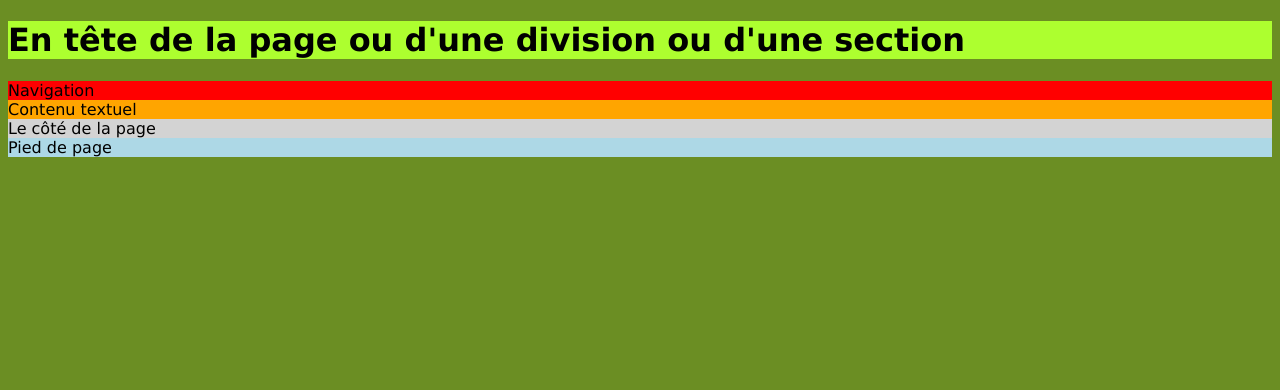
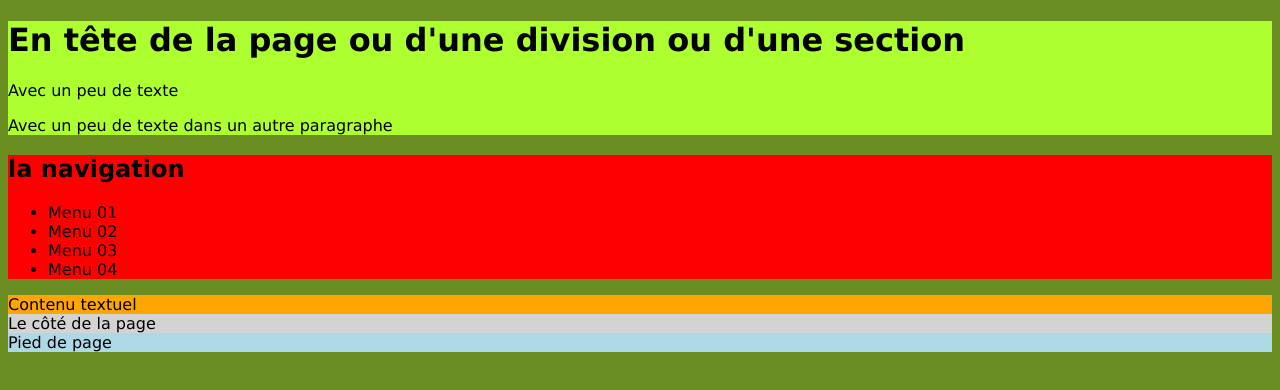
Before and after one commit to vienendelsur/lps_miniSITE, a plain HTML site: page index.html in a window 1280 px wide. Drawn offline with Linux system fonts and the light colour scheme.

Commit message:
commit 07
c 07 des bricoles

```diff
--- a/index.html
+++ b/index.html
@@ -11,15 +11,28 @@
     <body>
         <div>
             <!-- en-tête de la page ou d'une division ou d'une section-->
-            <header class="fond_vert"><h1>En tête de la page ou d'une division ou d'une section</h1></header>
+            <header class="fond_vert">
+                <h1>En tête de la page ou d'une division ou d'une section</h1>
+                <p>Avec un peu de texte</p>
+                <p>Avec un peu de texte dans un autre paragraphe</p>
+            </header>
             <!-- la navigation de la page -->
-            <nav class="fond_rouge">Navigation</nav>
+            <nav class="fond_rouge">
+                <h2>la navigation</h2>
+                <ul>
+                    <li>Menu 01</li>
+                    <li>Menu 02</li>
+                    <li>Menu 03</li>
+                    <li>Menu 04</li>
+                </ul>
+                </nav>
             <!-- du contenu textuel -->
             <article class="fond_orange">Contenu textuel</article>
             <!-- pour une division sur le côté de la page -->
             <aside class="fond_gris">Le côté de la page</aside>
             <!-- le pied de page -->
             <footer class="fond_bleu">Pied de page</footer>
+
         </div>
     </body>
 </html>
```
